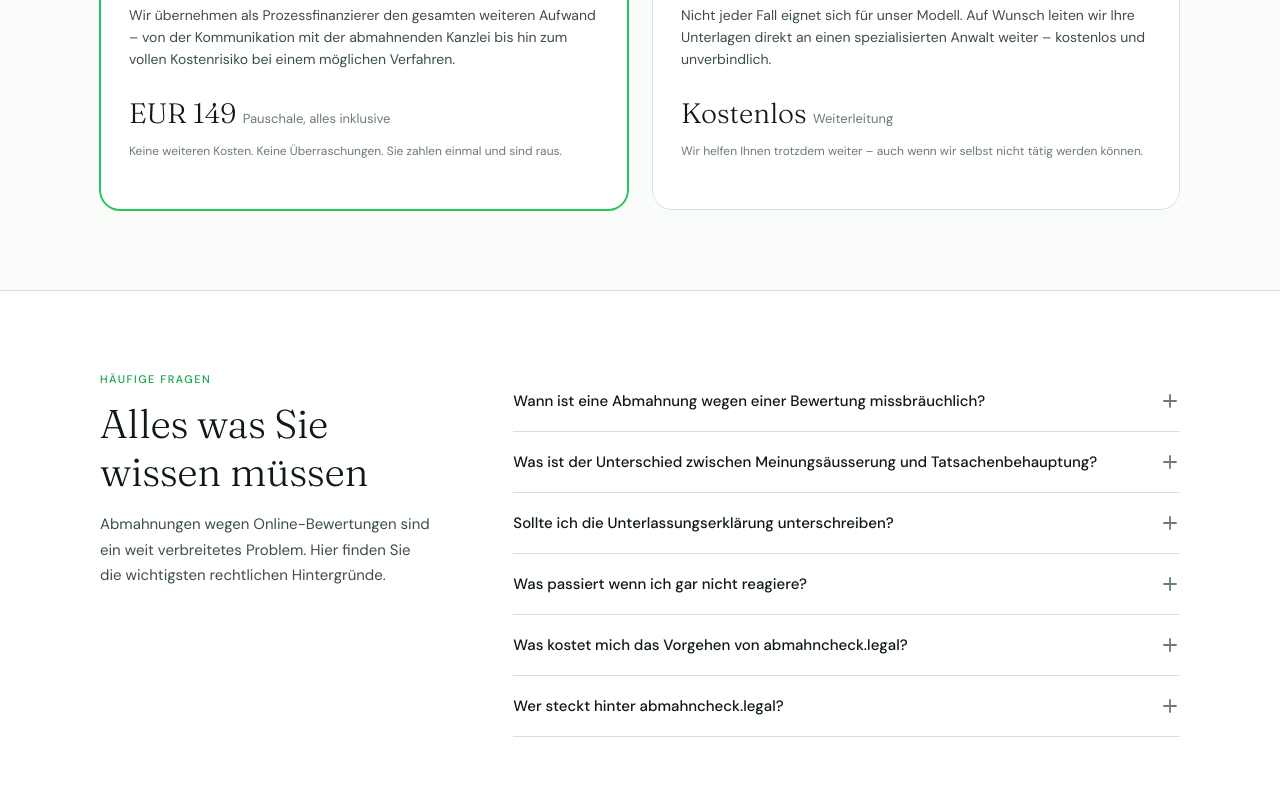
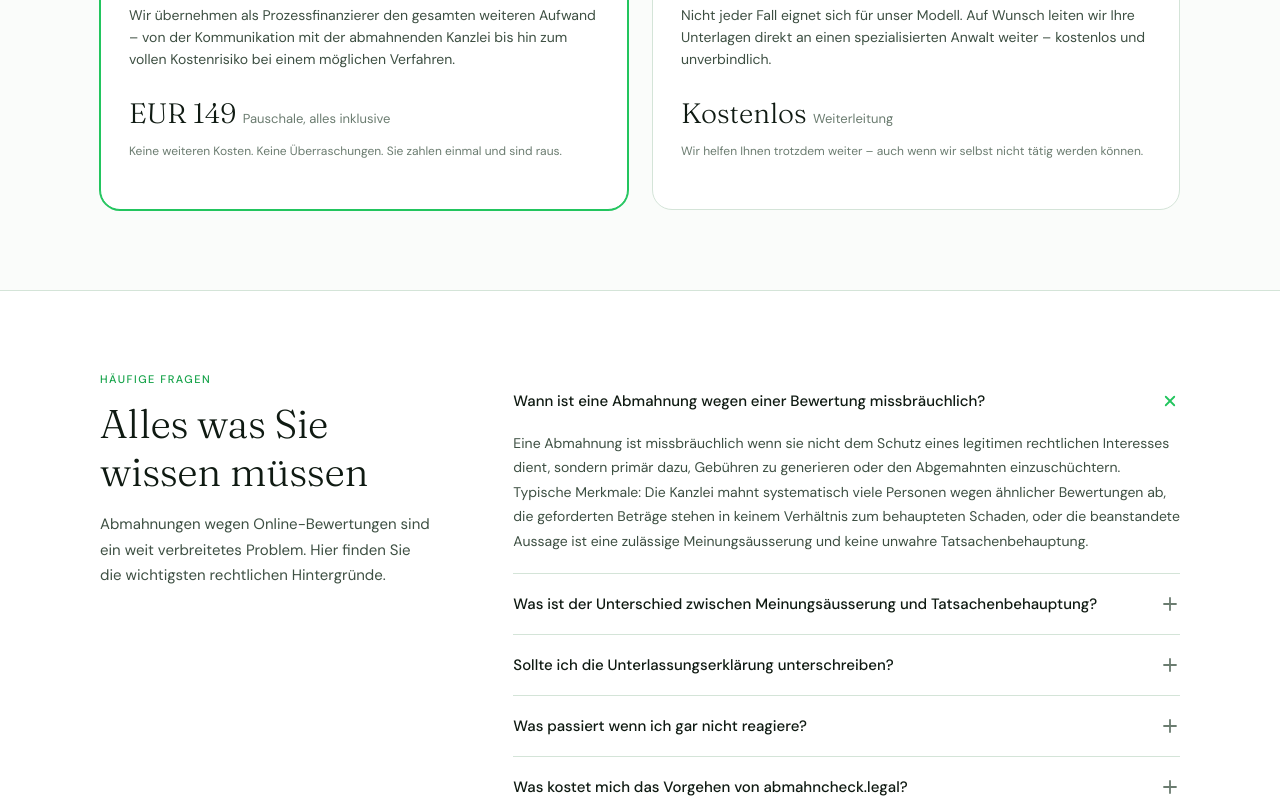
Before and after one commit to matthiaskribbel-cmd/abmahncheck, a plain HTML site: page index.html in a window 1280 px wide. Both pictures are taken after a click on the button 846 px from the left and 3550 px from the top of the page. Shown: the part 3150-3950 px from the top of the page. Drawn offline with Linux system fonts and the light colour scheme.

Commit message:
Add files via upload

```diff
--- a/index.html
+++ b/index.html
@@ -1242,6 +1242,7 @@ async function submitFall(e) {
 }
 
 
+function toggleFaq(btn) {
   const item = btn.closest('.faq-item');
   const answer = item.querySelector('.faq-answer');
   const isOpen = item.classList.contains('open');
```
